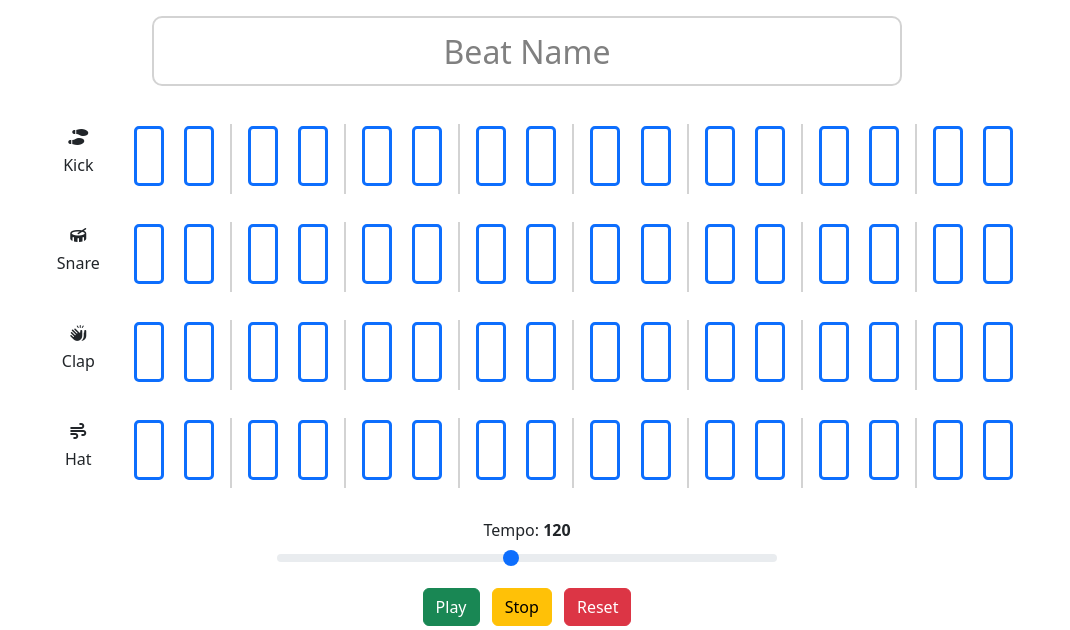
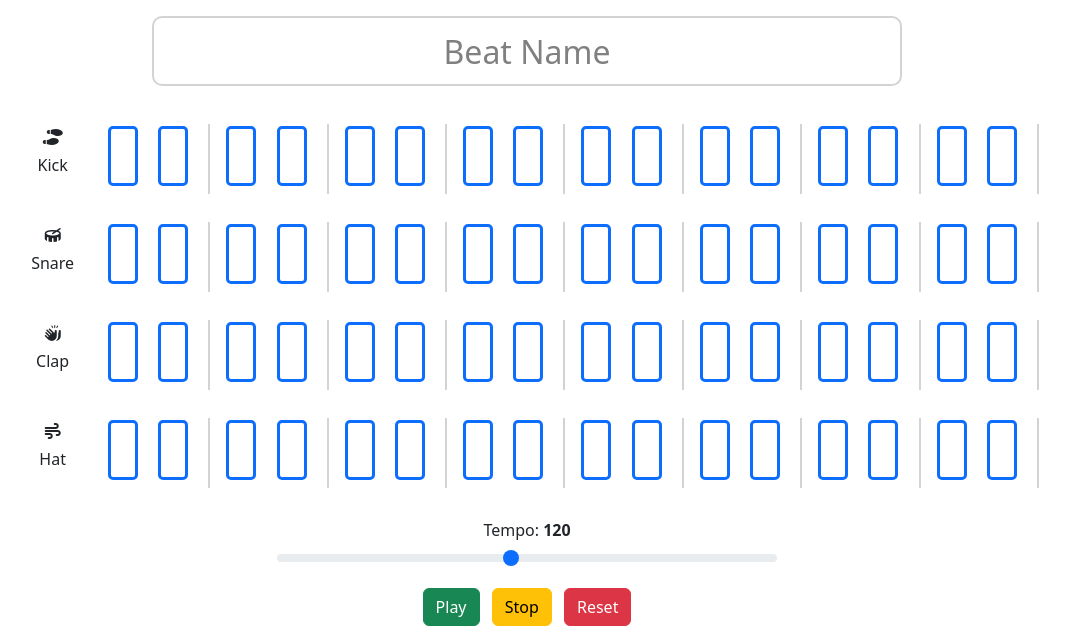
Before and after one commit to eric-vo/beat-maker, a Django app: page /create in a window 1280 px wide. Shown: the part 64-694 px from the top of the page, without its empty margins (113-1183 px from the left). Run offline with Django 5.2, Linux system fonts and the light colour scheme; some libraries are stand-ins or nearby versions.

Commit message:
Add Distinctiveness and Complexity

```diff
--- a/beats/static/beats/beats.js
+++ b/beats/static/beats/beats.js
@@ -11,7 +11,7 @@ document.addEventListener('DOMContentLoaded', () => {
             copyButton.innerHTML = 'Copied!';
             setTimeout(() => {
                 copyButton.innerHTML = defaultCopyButtonText;
-            }, 1000);
+            }, 1500);
         };
     });
 
--- a/beats/static/beats/styles.css
+++ b/beats/static/beats/styles.css
@@ -1,7 +1,3 @@
-/* * {
-    border: 1px solid red;
-} */
-
 #beat-name {
     height: 70px;
     max-width: 750px;
--- a/beats/templates/beats/create.html
+++ b/beats/templates/beats/create.html
@@ -26,12 +26,11 @@
                                 <div>
                             {% endif %}
                                     <div class="note blank-note curved m-2 kick-row d-inline-block" data-id="{{ i }}"></div>
+                                    {% if not i|divisibleby:2 %}
+                                        <div class="beat-separator my-auto m-2 d-inline-block"></div>
+                                    {% endif %}
                             {% if not i|divisibleby:2 %}
                                 </div>
-                            {% endif %}
-
-                            {% if not i|divisibleby:2 and i != 15 %}
-                                <div class="beat-separator my-auto m-2"></div>
                             {% endif %}
                         {% endfor %}
                     </div>
@@ -49,12 +48,11 @@
                                 <div>
                             {% endif %}
                                     <div class="note blank-note curved m-2 snare-row d-inline-block" data-id="{{ i }}"></div>
+                                    {% if not i|divisibleby:2 %}
+                                        <div class="beat-separator my-auto m-2 d-inline-block"></div>
+                                    {% endif %}
                             {% if not i|divisibleby:2 %}
                                 </div>
-                            {% endif %}
-
-                            {% if not i|divisibleby:2 and i != 15 %}
-                                <div class="beat-separator my-auto m-2"></div>
                             {% endif %}
                         {% endfor %}
                     </div>
@@ -72,12 +70,11 @@
                                 <div>
                             {% endif %}
                                     <div class="note blank-note curved m-2 clap-row d-inline-block" data-id="{{ i }}"></div>
+                                    {% if not i|divisibleby:2 %}
+                                        <div class="beat-separator my-auto m-2 d-inline-block"></div>
+                                    {% endif %}
                             {% if not i|divisibleby:2 %}
                                 </div>
-                            {% endif %}
-
-                            {% if not i|divisibleby:2 and i != 15 %}
-                                <div class="beat-separator my-auto m-2"></div>
                             {% endif %}
                         {% endfor %}
                     </div>
@@ -95,12 +92,11 @@
                                 <div>
                             {% endif %}
                                     <div class="note blank-note curved m-2 hat-row d-inline-block" data-id="{{ i }}"></div>
+                                    {% if not i|divisibleby:2 %}
+                                        <div class="beat-separator my-auto m-2 d-inline-block"></div>
+                                    {% endif %}
                             {% if not i|divisibleby:2 %}
                                 </div>
-                            {% endif %}
-
-                            {% if not i|divisibleby:2 and i != 15 %}
-                                <div class="beat-separator my-auto m-2"></div>
                             {% endif %}
                         {% endfor %}
                     </div>
--- a/beats/views.py
+++ b/beats/views.py
@@ -112,6 +112,7 @@ def beats(request):
                     "beats": reversed(beats),
                     "error_message": "Invalid beat ID.",
                 },
+                status=400,
             )
 
         return render(
```
Also changed, not shown: README.md.
